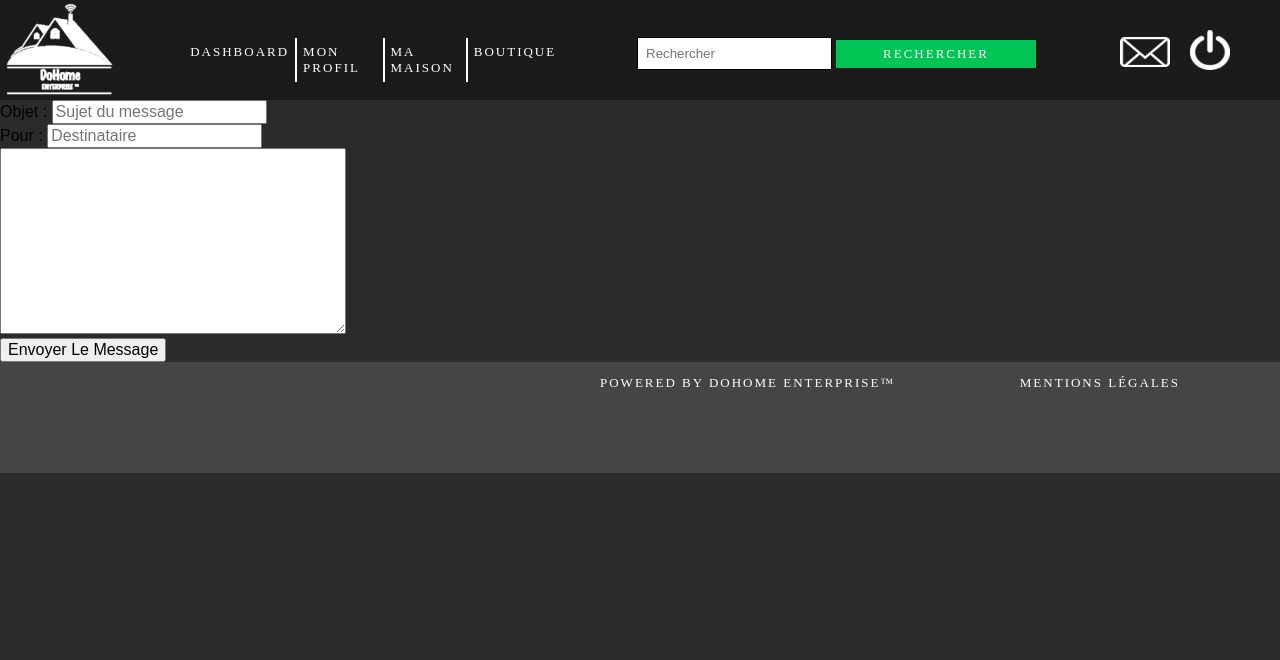
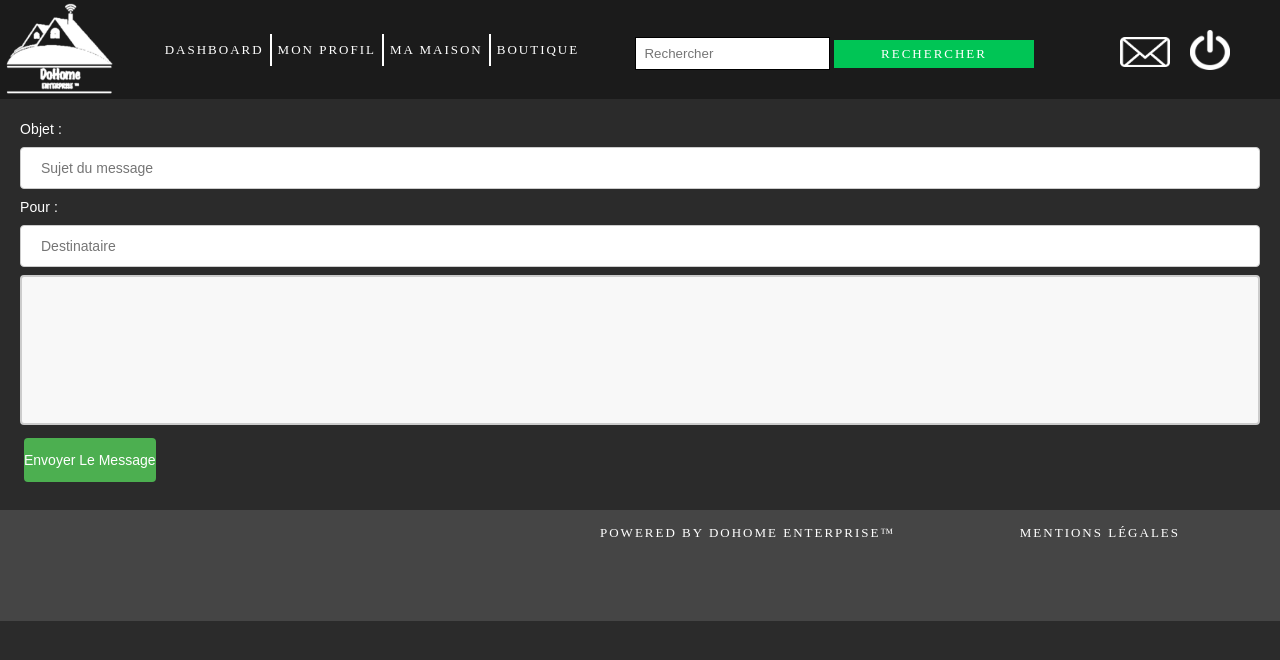
Before and after one commit to Nicolass-B/dohome_enterprise, a PHP site: page /controller/redigermessage.php in a window 1280 px wide. Shown: the top 660 px of the page. Run offline with PHP 8.4, Linux system fonts and the light colour scheme; some libraries are stand-ins or nearby versions.

Commit message:
Ajout du recaptcha sur la rédaction de messsage //TODO : le faire également à l'incscription

```diff
--- a/controller/redigermessage.php
+++ b/controller/redigermessage.php
@@ -11,17 +11,43 @@ include('../vue/redigermessage.php');
 include_once '../modele/messagerie.php';
 
 
+if (isset($_POST["Titre"]) && !empty($_POST["Titre"])) {
+    if (isset($_POST["contenu"]) && !empty($_POST["contenu"])) {
+        if (isset($_POST["destinataire"]) && !empty($_POST["destinataire"])) {
+            echo 'POST PASS !';
 
-if(isset($_POST["Titre"])&& !empty($_POST["Titre"])){
-    if(isset($_POST["contenu"])&& !empty($_POST["contenu"])){
-        if(isset($_POST["destinataire"])&& !empty($_POST["destinataire"])){
-            echo 'POST PASS !';
-            $idDestinataire = getIdFromName($dbh, $_POST['destinataire']);
-            sendMessageToUser($dbh, $_SESSION['idUser'], $idDestinataire, $_POST['Titre'], $_POST['contenu']);
+            if (isset($_POST['g-recaptcha-response']) && !empty($_POST['g-recaptcha-response'])) {
+                $secret = '6Ldd3iMUAAAAAHivcpzKVjz-HRtZcdmWwv8iFCIF';
+                $verifyResponse = file_get_contents('https://www.google.com/recaptcha/api/siteverify?secret=' . $secret . '&response=' . $_POST['g-recaptcha-response']);
+                $responseData = json_decode($verifyResponse);
 
-            ?>
-            <script>alert("<?php echo htmlspecialchars('le message est envoyé !', ENT_QUOTES); ?>")</script>
-            <?php
+                if ($responseData->success) {
+                    // if recaptcha check was success
+
+                    $idDestinataire = getIdFromName($dbh, $_POST['destinataire']);
+                    sendMessageToUser($dbh, $_SESSION['idUser'], $idDestinataire, $_POST['Titre'], $_POST['contenu']);
+
+                    ?>
+                    <script>alert("<?php echo htmlspecialchars('le message est envoyé !', ENT_QUOTES); ?>")</script>
+                    <?php
+                    //$succMsg = 'Your contact request have submitted successfully.';
+                    //exit($succMsg);
+                } else {
+                    // if not show the error
+                    $errMsg = 'Robot verification failed, please try again.';
+                    echo $errMsg;
+
+                }
+
+            } else {
+                // if recaptcha is not checked
+                ?>
+                <script>alert("<?php echo htmlspecialchars('cochez le je ne suis pas un robot', ENT_QUOTES); ?>")</script>
+                <?php
+                $errMsg = 'Please click on the reCAPTCHA box.';
+
+            }
         }
+
     }
 }
--- a/css/haut_bas_de_page.css
+++ b/css/haut_bas_de_page.css
@@ -103,6 +103,9 @@ a:focus {
     text-transform: uppercase; /* Transforme le texte en majuscules */
     color: white; /* Couleur du texte */
 }
+
+
+
 
 #searchthis #search {
     border: 1px solid black;
--- a/css/messagerie.css
+++ b/css/messagerie.css
@@ -0,0 +1,56 @@
+h1 {
+    font-family: Roboto;
+    color: white;
+}
+
+
+.joli-form {
+    padding: 20px;
+}
+.joli-form input[type=text], select {
+    width: 100%;
+    padding: 12px 20px;
+    margin: 8px 0;
+    display: inline-block;
+    border: 1px solid #ccc;
+    border-radius: 4px;
+    box-sizing: border-box;
+}
+
+.joli-form input[type=submit] {
+    background-color: #4CAF50;
+    color: white;
+    padding: 14px 0px;
+    margin: 8px 0;
+    border: none;
+    border-radius: 4px;
+    cursor: pointer;
+}
+
+.joli-form input[type=submit]:hover {
+    background-color: #45a049;
+    text-align: center;
+}
+.joli-form textarea {
+    width: 100%;
+    height: 150px;
+    padding: 12px 20px;
+    box-sizing: border-box;
+    border: 2px solid #ccc;
+    border-radius: 4px;
+    background-color: #f8f8f8;
+    resize: none;
+}
+.joli-form label{
+    color : white;
+
+
+}
+
+.wrapper{
+    text-align: center;
+}
+
+.g-recaptcha{
+    display: inline-block;
+}
--- a/css/tableau.css
+++ b/css/tableau.css
@@ -21,7 +21,6 @@ body {
 html {
     position: relative;
     overflow-x: hidden;
-    margin: 16px;
     padding: 0;
     min-height: 100%;
     font-size: 62.5%;
--- a/vue/redigermessage.php
+++ b/vue/redigermessage.php
@@ -10,12 +10,15 @@ include 'haut_de_page.php';
 ?>
     <head>
         <meta charset="UTF-8">
-        <link rel="stylesheet" href="../css/style_sign_up.css">
+        <link rel="stylesheet" HREF="../css/tableau.css">
+        <link rel="stylesheet" href="../css/messagerie.css">
         <link rel="stylesheet" href="//code.jquery.com/ui/1.11.4/themes/smoothness/jquery-ui.css">
         <script src="//code.jquery.com/ui/1.11.4/jquery-ui.js"></script>
+        <script src='https://www.google.com/recaptcha/api.js'></script>
     </head>
 
     <body>
+    <div class="joli-form">
         <div class="ui-widget">
             <form method="POST" action="../controller/redigermessage.php" id="message">
                 <label>Objet : </label>
@@ -26,10 +29,14 @@ include 'haut_de_page.php';
                 </br>
                 <textarea form="message" name="contenu" id="taid" cols="35" rows="10" wrap="soft"></textarea>
                 <br>
+                <div id="wrapper">
+                    <div class="g-recaptcha" data-sitekey="6Ldd3iMUAAAAABCNW9rU3_6GWdrqLpKllXCOEDnK"></div>
                     <input type="submit" name="envoi" value="Envoyer Le Message"/>
+                </div>
+
             </form>
         </div>
-
+    </div>
     </body>
 
     <script>
```
Lines whose indentation alone changed are shown as unchanged.
